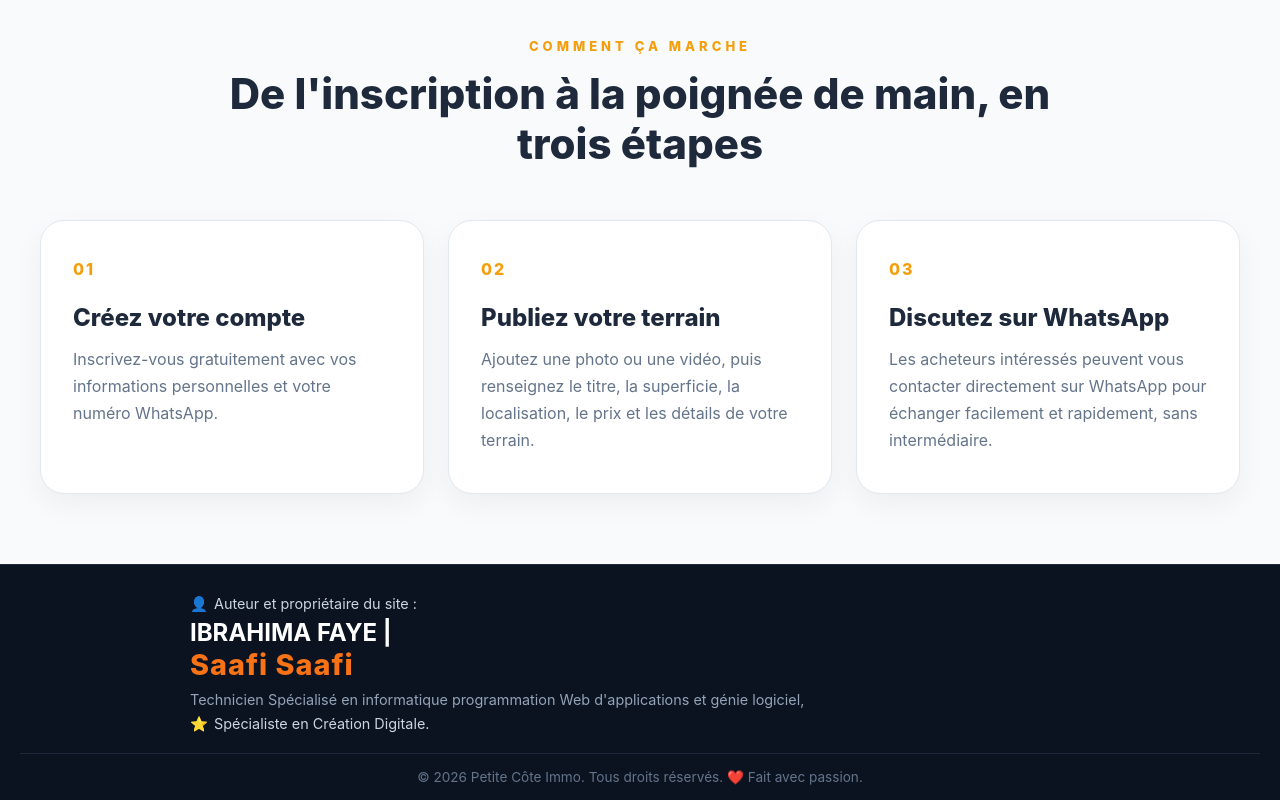
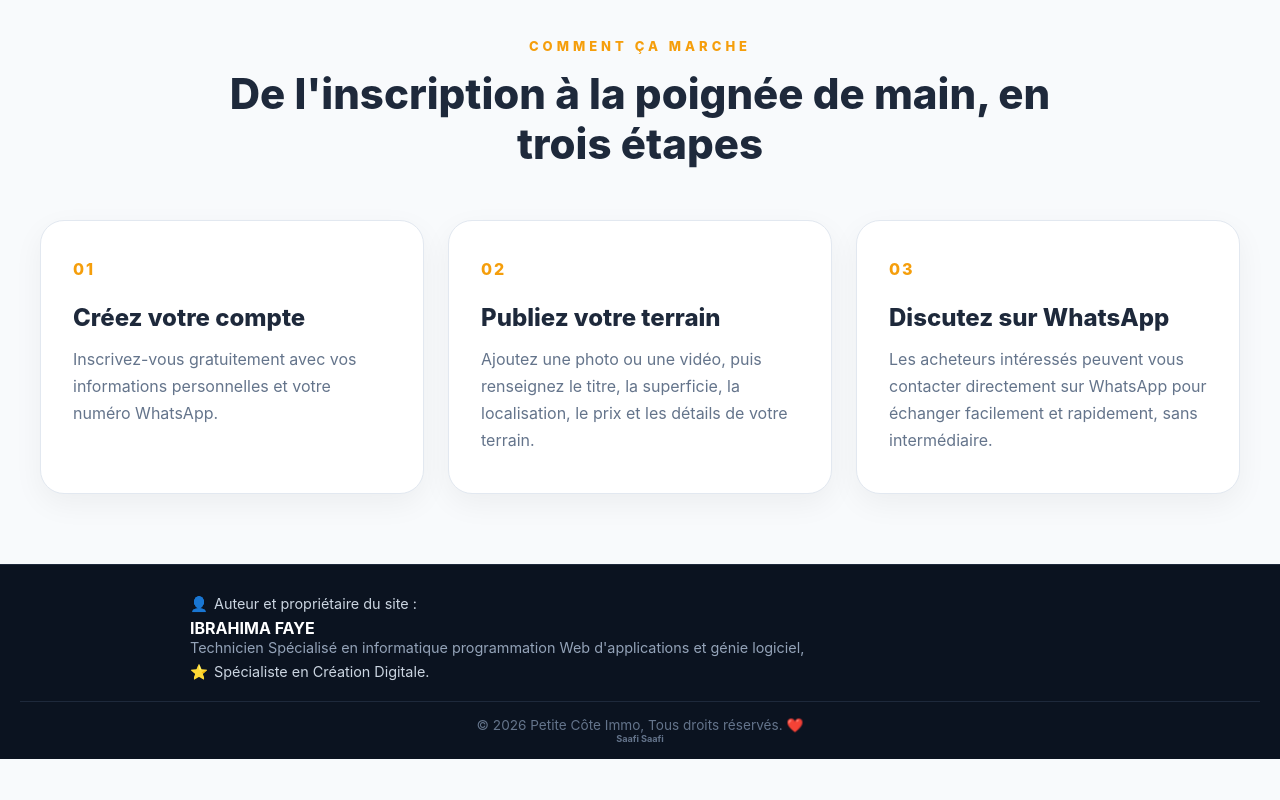
Before and after one commit to iboudev62-hash/Petite-c-te-immo, a plain HTML site: page index.html in a window 1280 px wide. Shown: the part 649-1449 px from the top of the page. After the commit the page ends 1408 px from the top, so only its background shows below. Drawn offline with Linux system fonts and the light colour scheme; a script that the page names is missing.

Commit message:
Update index.html

```diff
--- a/index.html
+++ b/index.html
@@ -2917,7 +2917,7 @@
                 <p class="creator-title">
                     <span>👤</span> Auteur et propriétaire du site :
                 </p>
-                <h2>IBRAHIMA <span>FAYE</span> | <h3> <span>Saafi Saafi</span></h3>  </h2>
+                <h4>IBRAHIMA <span>FAYE</span>  </h4>
                 <p class="creator-desc">
                     Technicien Spécialisé en informatique programmation Web d'applications et génie logiciel,
                 </p>
@@ -2929,7 +2929,7 @@
 
         <!-- Barre de copyright -->
         <div class="footer-bottom-bar">
-            <p>&copy; 2026 Petite Côte Immo. Tous droits réservés. <span class="heart">❤️</span> Fait avec passion.</p>
+            <p>&copy; 2026 Petite Côte Immo, Tous droits réservés. <span class="heart">❤️</span> <h6> <span>Saafi Saafi</span></h6> </p>
         </div>
     </div>
 </footer>
```
